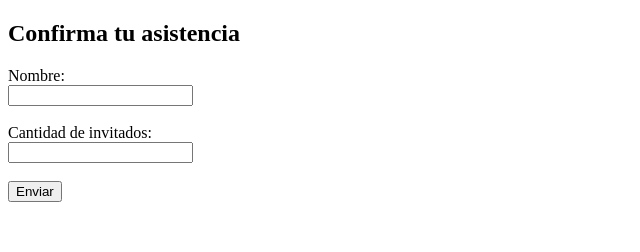
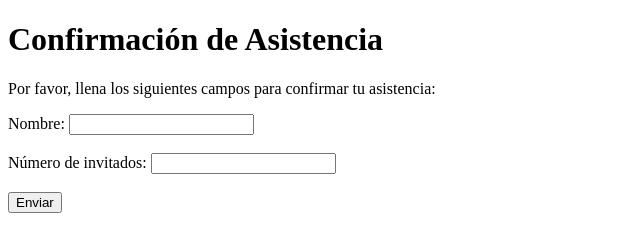
Before and after one commit to Arlayla/Confirmaci-n-, a plain HTML site: page index.html in a window 1280 px wide. Shown: the whole page, without its empty margins (0-640 px from the left). Drawn offline with Linux system fonts and the light colour scheme.

Commit message:
index.html

```diff
--- a/index.html
+++ b/index.html
@@ -6,27 +6,31 @@
     <title>Formulario para WhatsApp</title>
 </head>
 <body>
-    <h2>Confirma tu asistencia</h2>
-    <form id="whatsappForm">
-        <label for="name">Nombre:</label><br>
+    <h1>Confirmación de Asistencia</h1>
+    <p>Por favor, llena los siguientes campos para confirmar tu asistencia:</p>
+    <form id="whatsapp-form" onsubmit="sendMessage(event)">
+        <label for="name">Nombre:</label>
         <input type="text" id="name" name="name" required><br><br>
 
-        <label for="guests">Cantidad de invitados:</label><br>
+        <label for="guests">Número de invitados:</label>
         <input type="number" id="guests" name="guests" required><br><br>
 
-        <button type="button" onclick="sendToWhatsApp()">Enviar</button>
+        <button type="submit">Enviar</button>
     </form>
 
     <script>
-        function sendToWhatsApp() {
+        function sendMessage(event) {
+            event.preventDefault();
             const name = document.getElementById('name').value;
             const guests = document.getElementById('guests').value;
 
-            const message = `Hola, mi nombre es: ${name}`
-            const message = `Cantidad de invitados: ${guests}`;
-            const phoneNumber = "527341210197"; // Tu número de WhatsApp
+            // Mensaje con renglones separados
+            const message = `Hola, mi nombre es ${name}%0A` +
+                            `Asistiré con ${guests} invitado(s).`;
+            const phone = "527341210197"; // Cambia este número por el tuyo
+            const whatsappURL = `https://wa.me/${phone}?text=${message}`;
 
-            window.open(`https://wa.me/${phoneNumber}?text=${encodeURIComponent(message)}`, '_blank');
+            window.open(whatsappURL, '_blank');
         }
     </script>
 </body>
```
